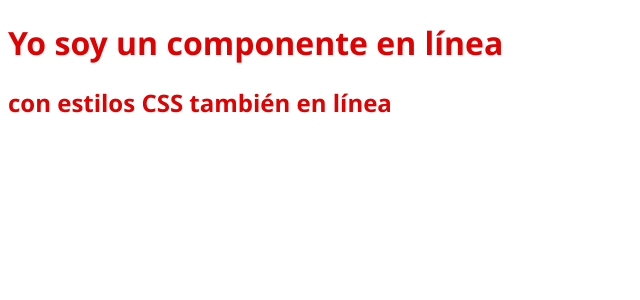
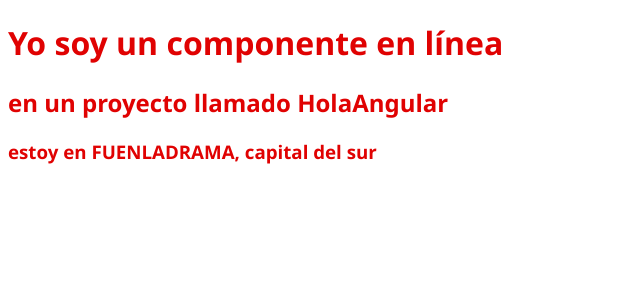
Before and after one commit to JuananA1000/HolaAngular, an Angular app: page / in a window 1280 px wide. Shown: the top 300 px of the page, without its empty margins (0-640 px from the left). Built offline with nearby package versions, Linux system fonts and the light colour scheme.

Commit message:
Propiedades

```diff
--- a/src/app/app.component.ts
+++ b/src/app/app.component.ts
@@ -7,10 +7,11 @@ import { RouterOutlet } from '@angular/router';
   imports: [RouterOutlet],
   template: `
     <h1>Yo soy un componente en línea</h1>
-    <h2>con estilos CSS también en línea</h2>
+    <h2>en un proyecto llamado {{ title }}</h2>
+    <h3>estoy en {{ city.toUpperCase() }}, capital del sur</h3>
   `,
   styles: `
-  h1, h2{
+  h1, h2, h3{
     font-family: 'Segoe UI', Tahoma, Geneva, Verdana, sans-serif;
     color: #e00202;
   }
@@ -18,4 +19,5 @@ import { RouterOutlet } from '@angular/router';
 })
 export class AppComponent {
   title = 'HolaAngular';
+  city = 'Fuenladrama';
 }
```
